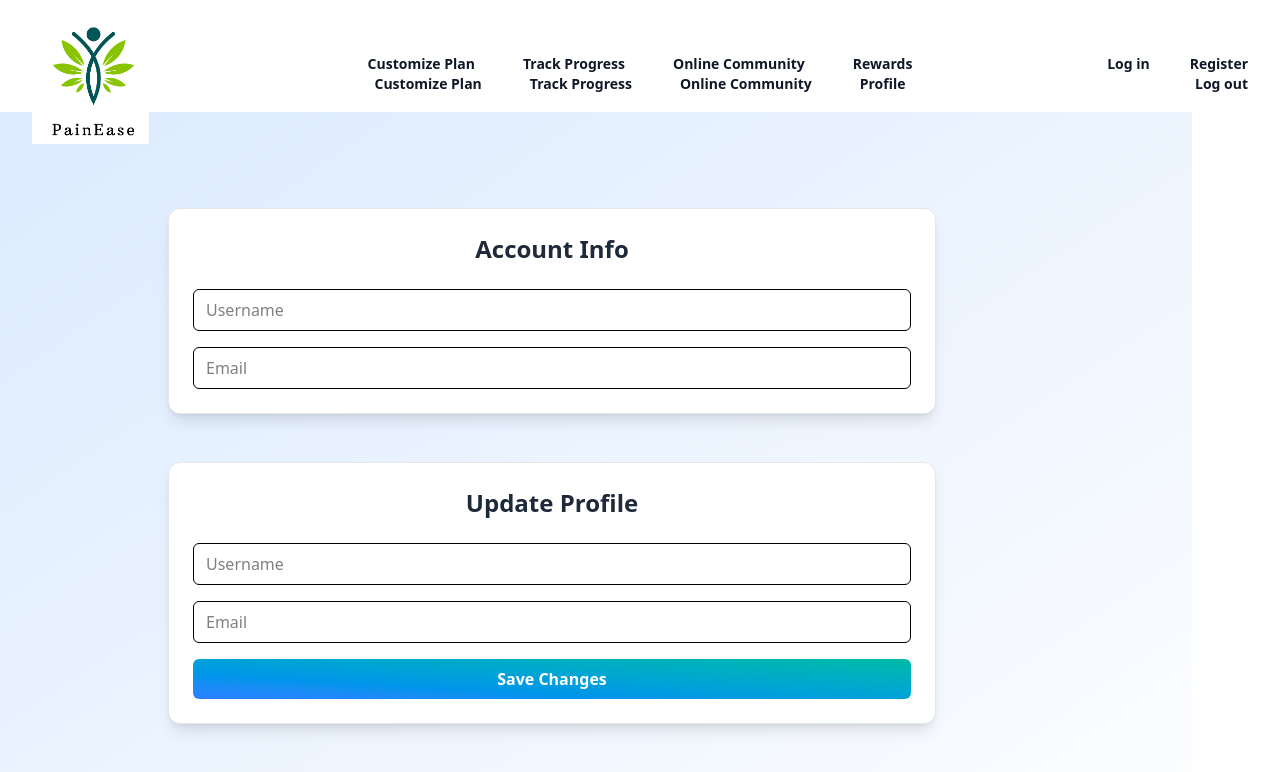
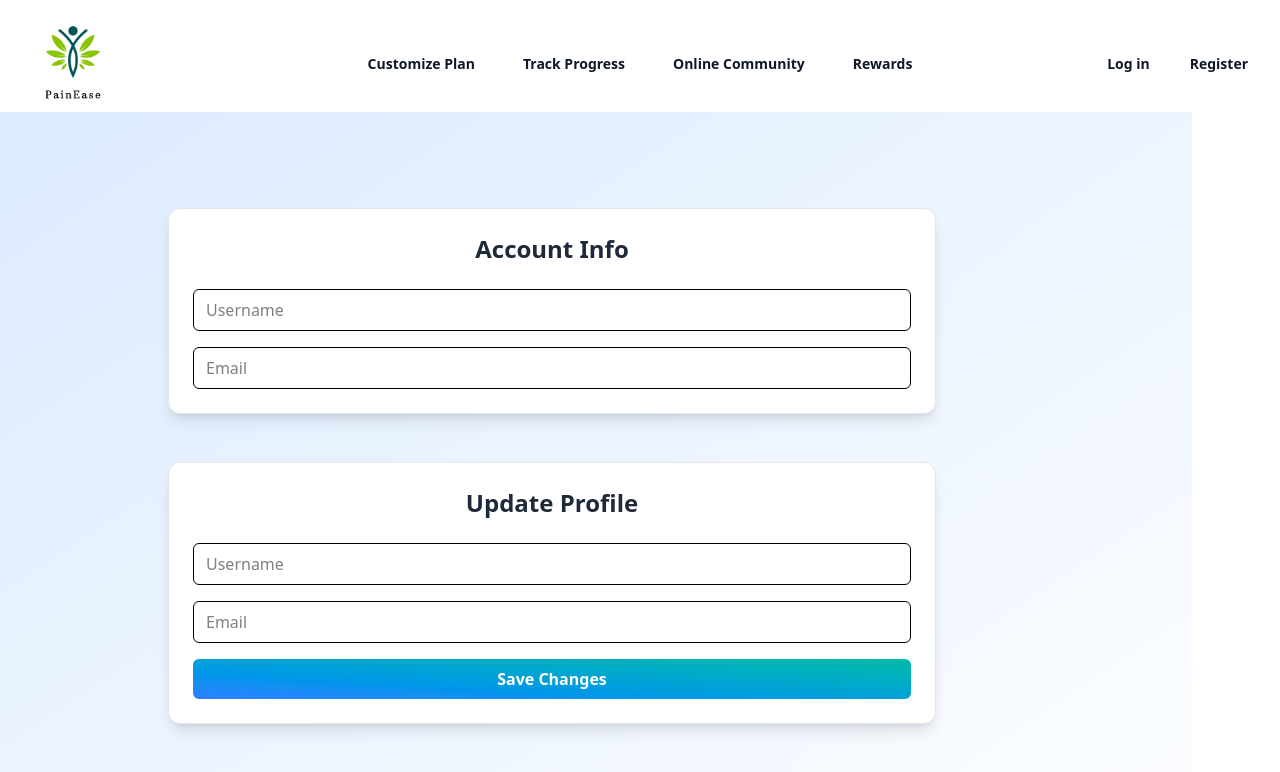
Before and after one commit to Retrain-Your-Brain/Pain-Ease, a React (Vite) app in the folder frontend/: page /profile in a window 1280 px wide. Shown: the top 772 px of the page. Built offline with nearby package versions, Linux system fonts and the light colour scheme.

Commit message:
added reminder to app.tsx

```diff
--- a/frontend/src/App.tsx
+++ b/frontend/src/App.tsx
@@ -10,6 +10,7 @@ import Profile from "./Components/Profile/Profile";
 import Dashboard from "./Components/Dashboard/Dashboard";
 import Private from "./Components/Navbar/PrivateNavbar";
 import Public from "./Components/Navbar/PublicNavbar";
+import ValidationBehaviorView from "./Components/Reminder/Reminder";
 
 
 function App() {
@@ -26,6 +27,8 @@ function App() {
           <Route path="/login" element={<Login />} />
           <Route path="/profile" element={<Profile />} />
           <Route path="/prompt" element={<PromptComponent />} />
+          <Route path="/reminder" element={<ValidationBehaviorView />} />
+
         </Routes>
       </BrowserRouter>
     </Provider>
--- a/frontend/src/Components/Profile/Profile.tsx
+++ b/frontend/src/Components/Profile/Profile.tsx
@@ -63,7 +63,7 @@ export default function Profile() {
 
   return (
     <div className="  bg-gradient-to-br from-blue-100 to-white pt-24 h-auto  -ml-30 -mr-30 w-screen mt-20 ">
-      <Private />
+
       <DescriptionAlerts />
       <div className="max-w-3xl mx-auto space-y-12">
         {/* Account Info Section */}
--- a/frontend/src/Components/Register/Register.tsx
+++ b/frontend/src/Components/Register/Register.tsx
@@ -46,7 +46,6 @@ export default function Register() {
   });
   return (
     <div className="min-h-screen bg-gradient-to-br from-blue-100 to-white mt-30 max-h-screen w-full">
-      <Public />
       <DescriptionAlerts />
 
       <div className="flex justify-center items-center pt-16">
--- a/frontend/src/Components/Reminder/Reminder.tsx
+++ b/frontend/src/Components/Reminder/Reminder.tsx
@@ -113,7 +113,6 @@ export default function ValidationBehaviorView() {
 
   return (
     <div className=" pt-50 ">
-      <Private />
       <div className="min-h-screen h-auto bg-gradient-to-br from-indigo-100 via-blue-100 to-cyan-100 p-10 relative">
         <motion.h1
           initial={{ y: -40, opacity: 0 }}
```
